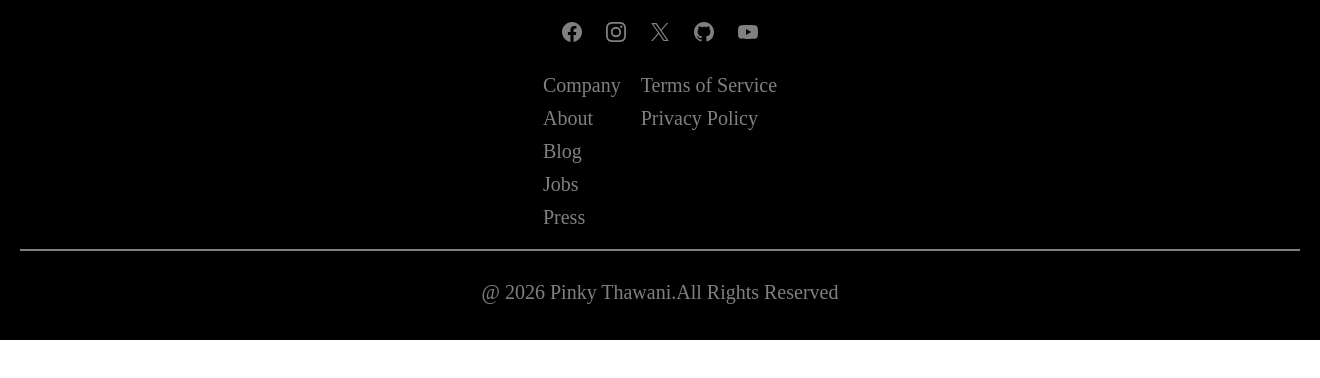
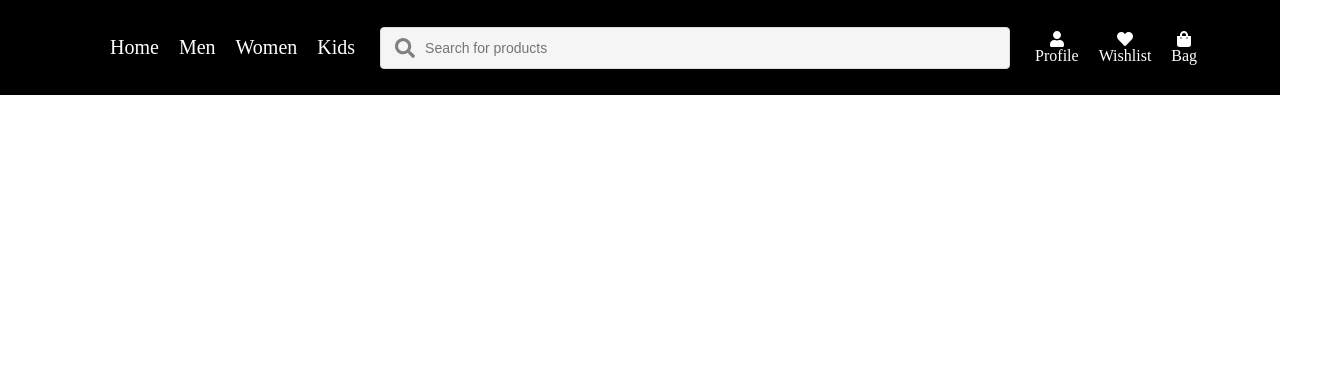
Before and after one commit to Pinky28748/ecommerce-project, a React (Vite) app: page / in a window 1280 px wide. Shown: the top 378 px of the page, 1320 px wide, since content can reach past the window. Built offline with nearby package versions, Linux system fonts and the light colour scheme.

Commit message:
header component completed

```diff
--- a/package.json
+++ b/package.json
@@ -12,6 +12,7 @@
   "dependencies": {
     "react": "^19.2.0",
     "react-dom": "^19.2.0",
+    "react-icons": "^5.5.0",
     "react-router-dom": "^7.13.0"
   },
   "devDependencies": {
--- a/src/App.jsx
+++ b/src/App.jsx
@@ -1,4 +1,6 @@
 import Footer from "./components/Footer"
+import Header from "./components/Header"
+import "./index.css";
 
 
 function App() {
@@ -6,7 +8,8 @@ function App() {
 
   return (
     <>
-        <Footer />
+        <Header />
+        {/*<Footer />
         {/* <BrowserRouter>
          <Routes>
             <Route path="/" element={<Header />} />
--- a/src/components/Header.jsx
+++ b/src/components/Header.jsx
@@ -1,7 +1,42 @@
+import { FaUser, FaHeart, FaShoppingBag } from "react-icons/fa";
+import { FaSearch } from "react-icons/fa";
+
+
 const Header = () =>
 {
   return (
-    <h1>Welcome to Header Component</h1>
+    <header>
+      <div className="container">
+        <div className="navbar">
+          <li>Home</li>
+          <li>Men</li>
+          <li>Women</li>
+          <li>Kids</li>
+        </div>
+        <div className="search-bar">
+          <FaSearch className="search-icon" />
+          <form>
+            <input type="text" placeholder="Search for products" />
+          </form>
+        </div>
+        <div className="icons">
+          <div className="icon">
+        <FaUser />
+        <span>Profile</span>
+      </div>
+
+      <div className="icon">
+        <FaHeart />
+        <span>Wishlist</span>
+      </div>
+
+      <div className="icon">
+        <FaShoppingBag />
+        <span>Bag</span>
+      </div>
+        </div>
+      </div>
+    </header>
   )
 }
 
--- a/src/index.css
+++ b/src/index.css
@@ -2,6 +2,75 @@ body
 {
     margin : 0px;
     box-sizing: border-box;
+
+}
+header{
+    background-color: black;
+}
+.container{
+    display: flex;
+    flex-direction: row;
+    padding: 10px;
+    gap : 25px;
+    align-items: center;
+    height: 75px;
+    color : white
+
+}
+.navbar{
+    margin-left: 100px;
+    display: flex;
+    flex-direction: row;
+    gap : 20px;
+    justify-content: space-around;
+    align-content: center;
+
+}
+.navbar li{
+    list-style-type: none;
+    font-size: 20px;
+}
+.navbar li:hover{
+    cursor:pointer;
+    color:cyan
+}
+.search-bar{
+    flex: 1;
+  display: flex;
+  align-items: center;
+  max-width: 600px;
+  padding: 10px 14px;
+  border: 1px solid #ddd;
+  border-radius: 4px;
+  background-color: #f5f5f6;
+}
+.search-icon {
+    height: 20px;
+    width: 20px;
+    fill : gray;
+}
+.search-bar input{
+    border: none;
+    outline: none;
+    background:transparent;
+    margin-left : 8px;
+    width: 100%;
+    font-size: 14px;
+
+}
+.icons{
+    display: flex;
+    flex-direction: row;
+    gap : 20px;
+}
+.icon{
+    display: flex;
+    flex-direction: column;
+    align-items: center;
+}
+.icons .icon:hover{
+    cursor: pointer;
+    color : cyan;
 }
 .footer
 {
```
Also changed, not shown: 1 other file (tests, documents, lock files or other folders).
